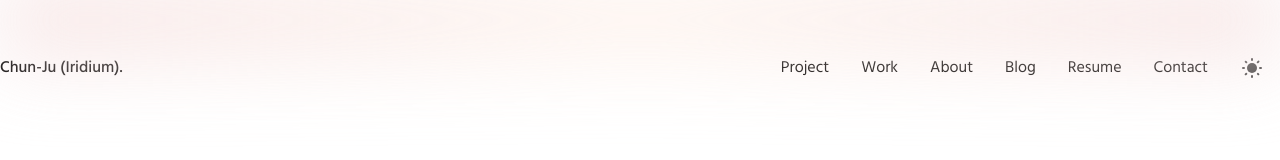
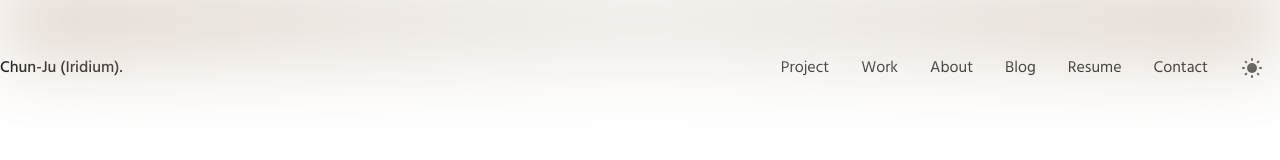
Before and after one commit to iridiumtao/iridiumtao.github.io, a Next.js app: page / in a window 1280 px wide. Shown: the top 160 px of the page. Built offline with nearby package versions, Linux system fonts and the light colour scheme.

Commit message:
Fixed 'some' hydration problem that caused header & footer gradient color differences when reload

```diff
--- a/pages/blog/[slug].js
+++ b/pages/blog/[slug].js
@@ -15,7 +15,7 @@ import {useTheme} from "next-themes";
 
 
 const BlogPost = ({post}) => {
-  const theme = useTheme().theme;
+  const theme = useTheme();
   const [showEditor, setShowEditor] = useState(false);
   const textOne = useRef();
   const textTwo = useRef();
--- a/pages/blog/index.js
+++ b/pages/blog/index.js
@@ -12,7 +12,7 @@ import {useTheme} from "next-themes";
 import Footer from "../../components/Footer";
 
 const Blog = ({posts}) => {
-  const theme = useTheme().theme;
+  const theme = useTheme();
   const showBlog = useRef(data.showBlog);
   const text = useRef();
   const router = useRouter();
--- a/pages/resume.js
+++ b/pages/resume.js
@@ -14,7 +14,7 @@ import data from "../data/portfolio.json";
 
 
 const Resume = () => {
-  const theme = useTheme().theme;
+  const theme = useTheme();
   // Refs for animation
   const eduRef = useRef(null);
   const expRef = useRef(null);
--- a/styles/globals.css
+++ b/styles/globals.css
@@ -24,8 +24,8 @@ body {
   filter: blur(40px);
   background: radial-gradient(
     circle,
-    rgba(253, 233, 222, 0.6) 0%,
-    rgb(245, 224, 224) 100%
+    #E8E4DE 0%,
+    #D4C5B9 100%
   );
 }
 
@@ -40,8 +40,8 @@ body {
   filter: blur(40px);
   background: radial-gradient(
       circle,
-      rgba(199, 169, 149) 0%,
-      rgba(43, 29, 23) 100%
+      #6B5B4E 0%,
+      #4A4036 100%
   );
 }
 
@@ -56,8 +56,8 @@ body {
   filter: blur(40px);
   background: radial-gradient(
     circle,
-    rgba(253, 233, 222, 0.6) 0%,
-    rgb(245, 224, 224) 100%
+    #E8E4DE 0%,
+    #D4C5B9 100%
   );
 }
 
@@ -72,8 +72,8 @@ body {
   filter: blur(40px);
   background: radial-gradient(
     circle,
-    rgba(199, 169, 149) 0%,
-    rgba(43, 29, 23) 100%
+    #6B5B4E 0%,
+    #4A4036 100%
   );
 }
 
--- a/tailwind.config.js
+++ b/tailwind.config.js
@@ -27,6 +27,16 @@ module.exports = {
           accent: {
             light: '#D4C5B9',
             dark: '#6B5B4E'
+          },
+          gradient: {
+            light: {
+              from: '#E8E4DE',
+              to: '#D4C5B9'
+            },
+            dark: {
+              from: '#6B5B4E',
+              to: '#4A4036'
+            }
           }
         }
       }
```
